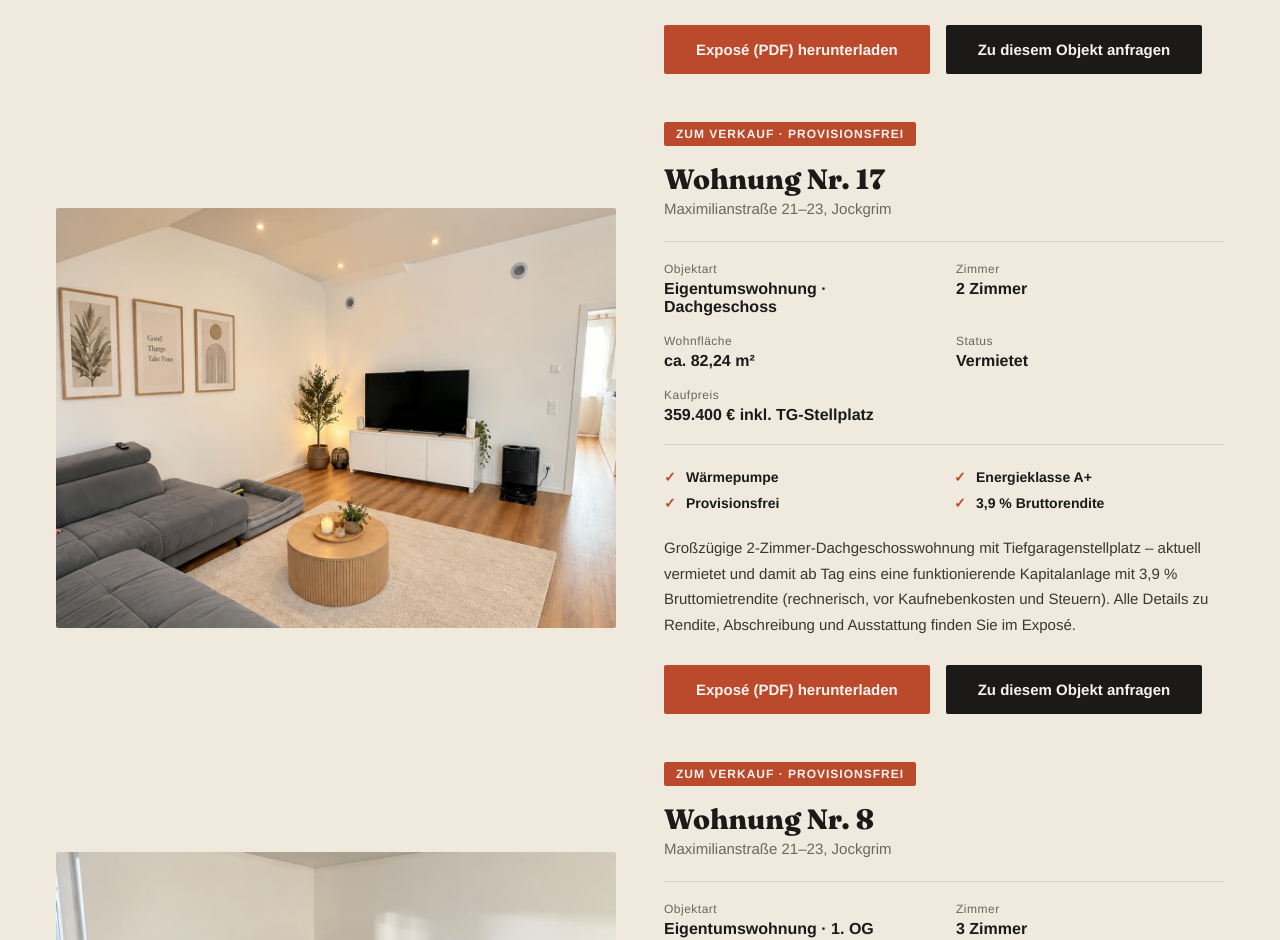
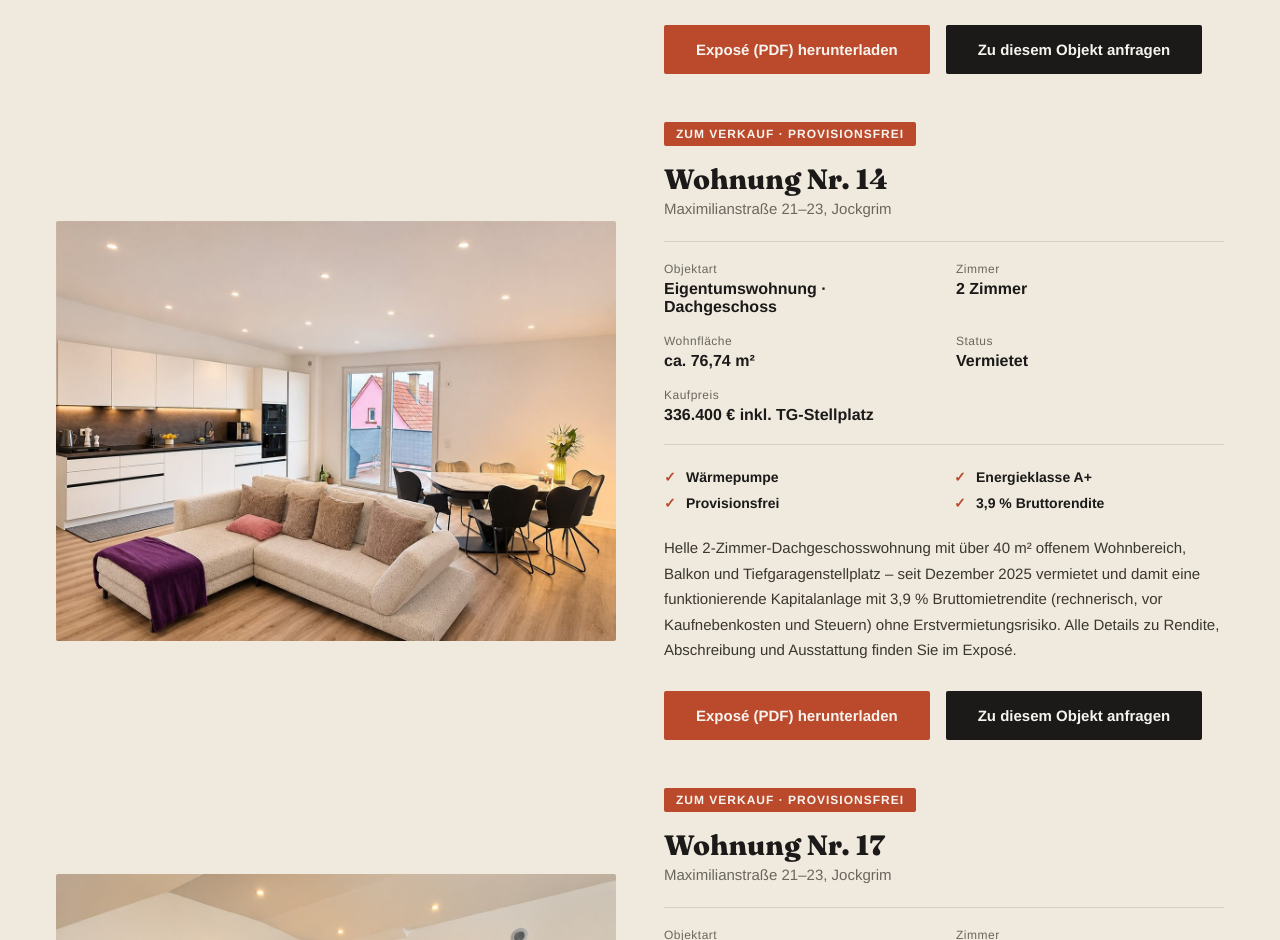
Before and after one commit to dienerhaus2026/dienerhaus-website, a plain HTML site: page index.html in a window 1280 px wide. Shown: the part 4925-5865 px from the top of the page. Drawn offline with Linux system fonts and the light colour scheme.

Commit message:
Wohnung 14 Maximilianstraße: Objektkarte und Exposé; Exposé WE17 ohne degressive AfA
Co-Authored-By: Claude Opus 5.5 <noreply@anthropic.com>

```diff
--- a/index.html
+++ b/index.html
@@ -260,6 +260,33 @@
       <div class="verkauf-ctas">
         <a href="assets/downloads/DienerHaus-Expose-Wohnung-13-Maximilianstrasse.pdf" target="_blank" rel="noopener" class="btn btn-primary">Exposé (PDF) herunterladen</a>
         <a href="#kontakt" class="btn btn-dark js-objekt-anfrage" data-objekt="Wohnung Nr. 13 · Maximilianstraße 21–23, Jockgrim · 299.100 €" data-interesse="Kauf als Kapitalanlage" aria-label="Anfrage zu Wohnung Nr. 13, Maximilianstraße 21–23 stellen">Zu diesem Objekt anfragen</a>
+      </div>
+    </div>
+  </div>
+
+  <div class="verkauf-card">
+    <div class="verkauf-img lazy-bg" data-bg="assets/projekt-maximilianstrasse-we14-crop.jpg" role="img" aria-label="Wohnung Nr. 14, Maximilianstraße 21–23, Jockgrim"></div>
+    <div class="verkauf-body">
+      <div class="verkauf-status">ZUM VERKAUF · PROVISIONSFREI</div>
+      <h3 class="verkauf-name">Wohnung Nr. 14</h3>
+      <div class="verkauf-ort">Maximilianstraße 21–23, Jockgrim</div>
+      <div class="verkauf-facts">
+        <div><span class="verkauf-fact-label">Objektart</span><span class="verkauf-fact-value">Eigentumswohnung · Dachgeschoss</span></div>
+        <div><span class="verkauf-fact-label">Zimmer</span><span class="verkauf-fact-value">2 Zimmer</span></div>
+        <div><span class="verkauf-fact-label">Wohnfläche</span><span class="verkauf-fact-value">ca. 76,74 m²</span></div>
+        <div><span class="verkauf-fact-label">Status</span><span class="verkauf-fact-value">Vermietet</span></div>
+        <div><span class="verkauf-fact-label">Kaufpreis</span><span class="verkauf-fact-value">336.400 € inkl. TG-Stellplatz</span></div>
+      </div>
+      <div class="verkauf-checklist">
+        <div class="v-check-item">Wärmepumpe</div>
+        <div class="v-check-item">Energieklasse A+</div>
+        <div class="v-check-item">Provisionsfrei</div>
+        <div class="v-check-item">3,9 % Bruttorendite</div>
+      </div>
+      <p class="verkauf-desc">Helle 2-Zimmer-Dachgeschosswohnung mit über 40 m² offenem Wohnbereich, Balkon und Tiefgaragenstellplatz – seit Dezember 2025 vermietet und damit eine funktionierende Kapitalanlage mit 3,9 % Bruttomietrendite (rechnerisch, vor Kaufnebenkosten und Steuern) ohne Erstvermietungsrisiko. Alle Details zu Rendite, Abschreibung und Ausstattung finden Sie im Exposé.</p>
+      <div class="verkauf-ctas">
+        <a href="assets/downloads/DienerHaus-Expose-Wohnung-14-Maximilianstrasse.pdf" target="_blank" rel="noopener" class="btn btn-primary">Exposé (PDF) herunterladen</a>
+        <a href="#kontakt" class="btn btn-dark js-objekt-anfrage" data-objekt="Wohnung Nr. 14 · Maximilianstraße 21–23, Jockgrim · 336.400 €" data-interesse="Kauf als Kapitalanlage" aria-label="Anfrage zu Wohnung Nr. 14, Maximilianstraße 21–23 stellen">Zu diesem Objekt anfragen</a>
       </div>
     </div>
   </div>
```
Also changed, not shown: assets/projekt-maximilianstrasse-we14-crop.jpg (added), 2 other files.
